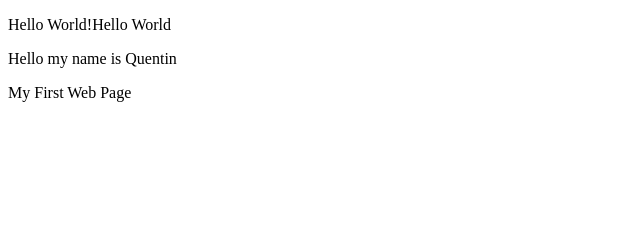
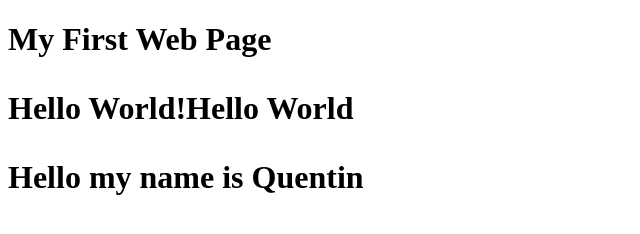
Before and after one commit to quentin411/quentin411.github.io, a plain HTML site: page index.html in a window 1280 px wide. Shown: the whole page, without its empty margins (0-640 px from the left). Drawn offline with Linux system fonts and the light colour scheme.

Commit message:
Add files via upload

```diff
--- a/index.html
+++ b/index.html
@@ -2,10 +2,12 @@
       <html>
         <head>
           <title>Hello World</title>
-        <head>
+        </head>
         <body>
+          <h1>My First Web Page<h1>
+
           <p>Hello World!Hello World</p>
+
           <p>Hello my name is Quentin</p>
-          <p>My First Web Page</p>
         </body>
       </html>
```
